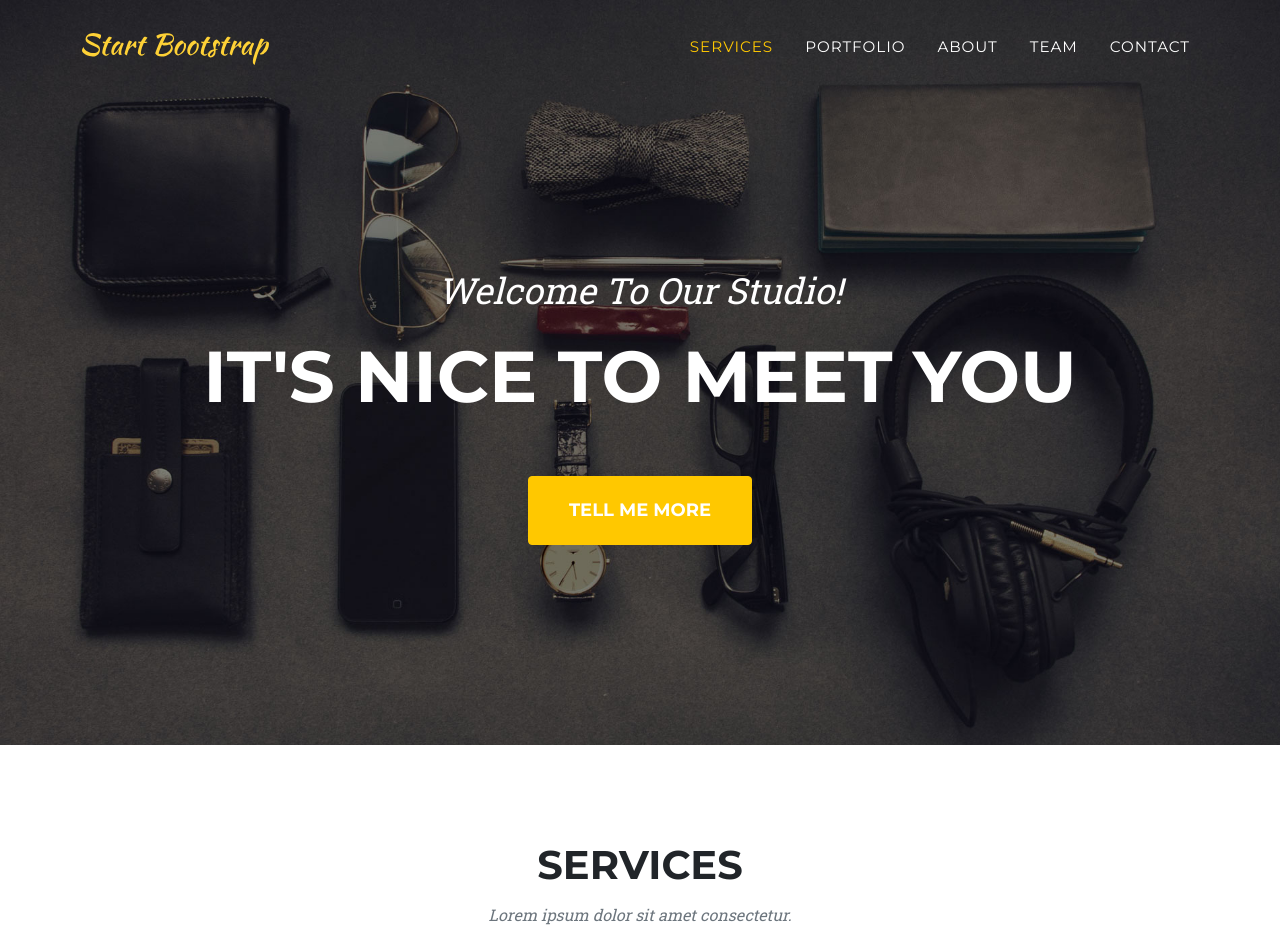
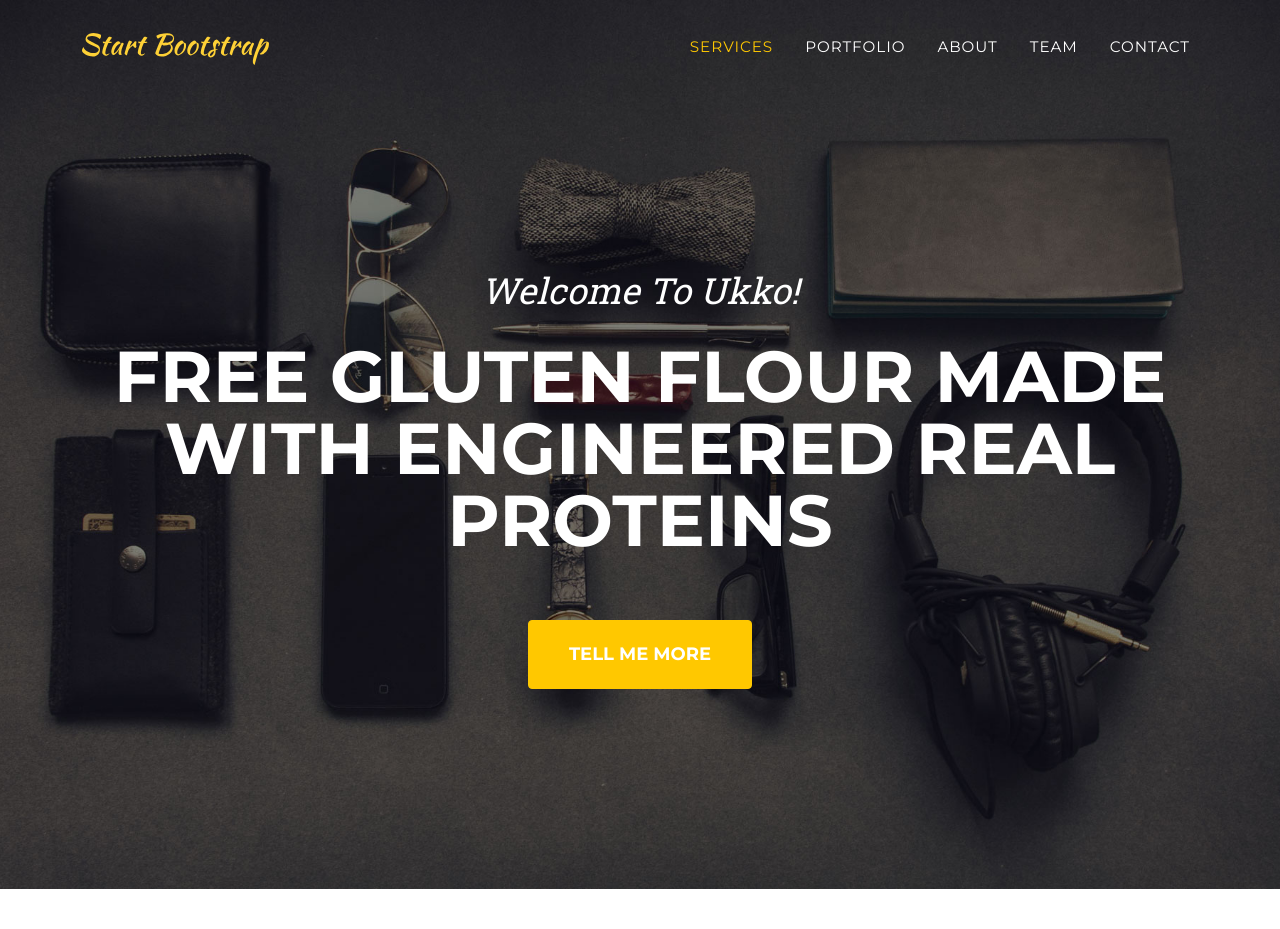
Before and after one commit to omaroium/etrpxcs, a Flask app: page / in a window 1280 px wide. Shown: the top 929 px of the page. Run offline with Flask 2, Linux system fonts and the light colour scheme; some libraries are stand-ins or nearby versions.

Commit message:
Update home.html

```diff
--- a/templates/home.html
+++ b/templates/home.html
@@ -39,8 +39,8 @@
         <!-- Masthead-->
         <header class="masthead">
             <div class="container">
-                <div class="masthead-subheading">Welcome To Our Studio!</div>
-                <div class="masthead-heading text-uppercase">It's Nice To Meet You</div>
+                <div class="masthead-subheading">Welcome To Ukko!</div>
+                <div class="masthead-heading text-uppercase">Free Gluten Flour made with engineered real proteins</div>
                 <a class="btn btn-primary btn-xl text-uppercase" href="#services">Tell Me More</a>
             </div>
         </header>
```
